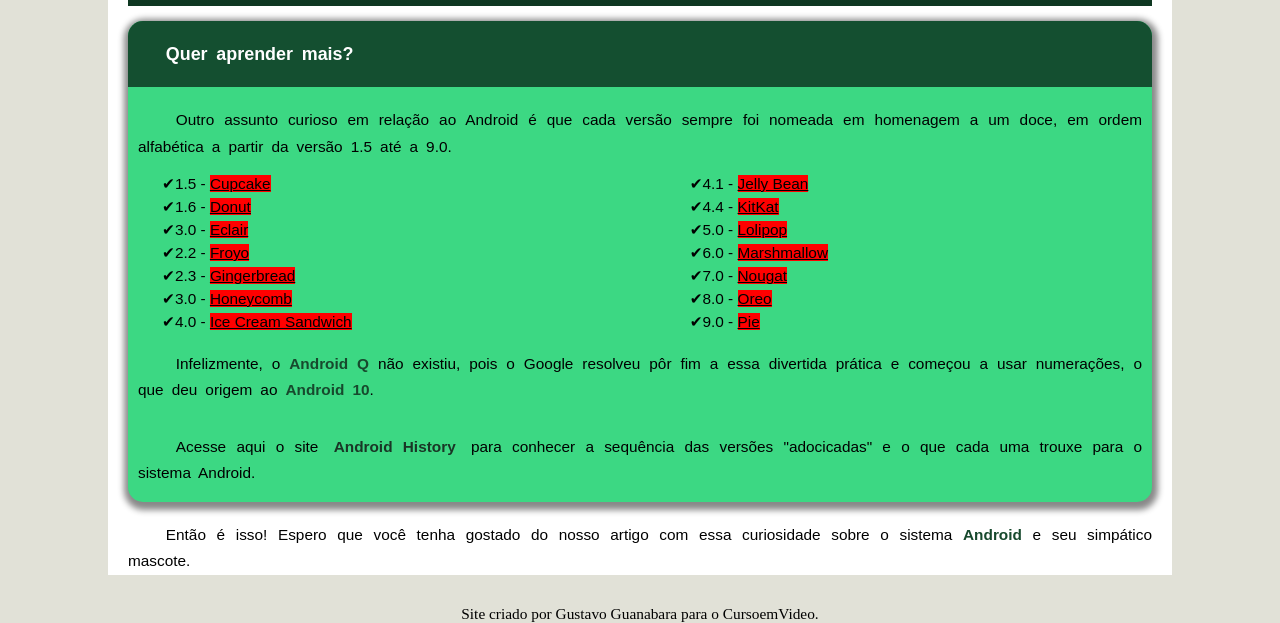
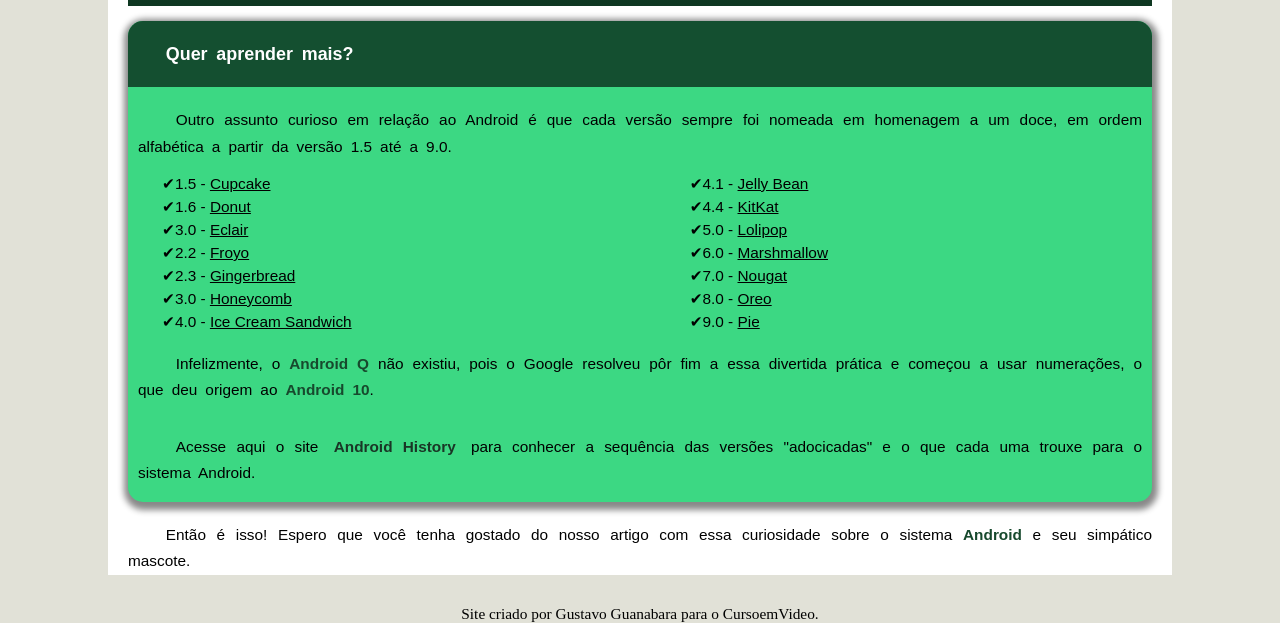
Before and after one commit to Artur-Aurelio/projetos, a plain HTML site: page siteandroid/arquivos/index.html in a window 1280 px wide. Shown: the part 2076-2699 px from the top of the page. Drawn offline with Linux system fonts and the light colour scheme.

Commit message:
mudancadecor

```diff
--- a/siteandroid/arquivos/style.css
+++ b/siteandroid/arquivos/style.css
@@ -205,11 +205,6 @@ a {
         flex-wrap: wrap;
         text-align: justify;
     }
-
-    .elemento {
-        /*margin:0;*/
-        background: red;
-    }
 }
 
 @media screen and (max-width: 900px) {
```
